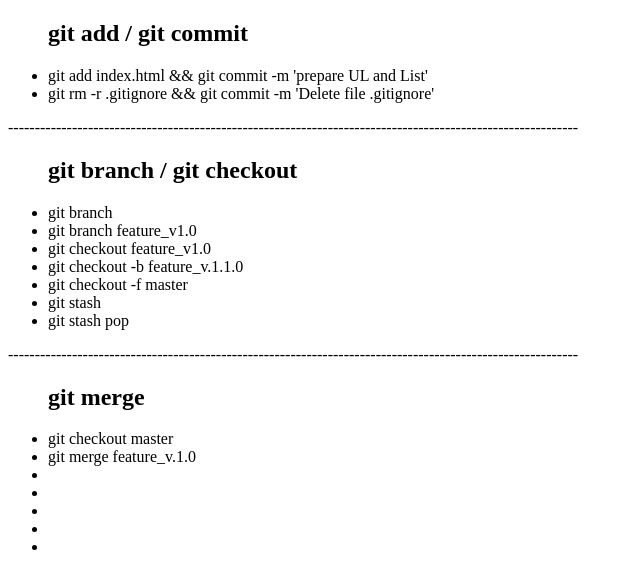
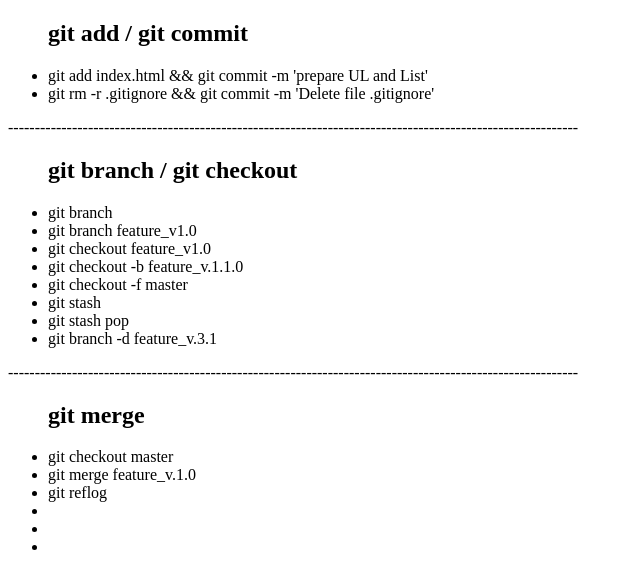
Before and after one commit to khozhainov-aleksandr/test_git_project, a plain HTML site: page index.html in a window 1280 px wide. Shown: the whole page, without its empty margins (0-640 px from the left). Drawn offline with Linux system fonts and the light colour scheme.

Commit message:
small update

```diff
--- a/index.html
+++ b/index.html
@@ -45,6 +45,9 @@
     <li>git stash</li>
     <!-- После возвращения выгружает изменения из сохранения -->
     <li>git stash pop</li>
+
+    <!-- Удаляет ветку feature_v.3.1 надо перейти на любую другую ветку -->
+    <li>git branch -d feature_v.3.1 </li>
   </ul>
 
   -----------------------------------------------------------------------------------------------------------
@@ -57,11 +60,10 @@
     <li>git checkout master</li>
     <li>git merge feature_v.1.0</li>
 
-    <!--  -->
-    <li></li>
 
-    <!--  -->
-    <li></li>
+
+    <!-- Показывает историю логов -->
+    <li>git reflog</li>
 
     <!--  -->
     <li></li>
```
